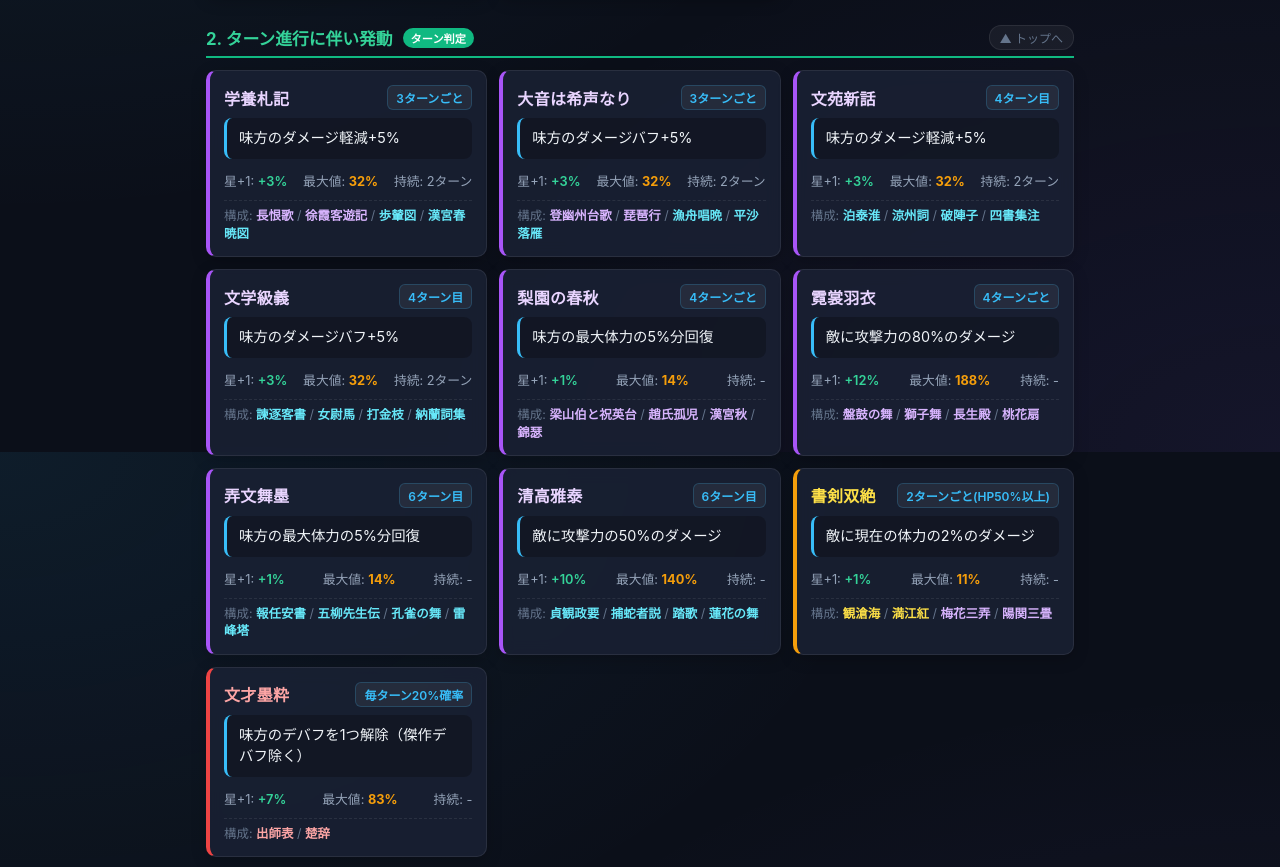
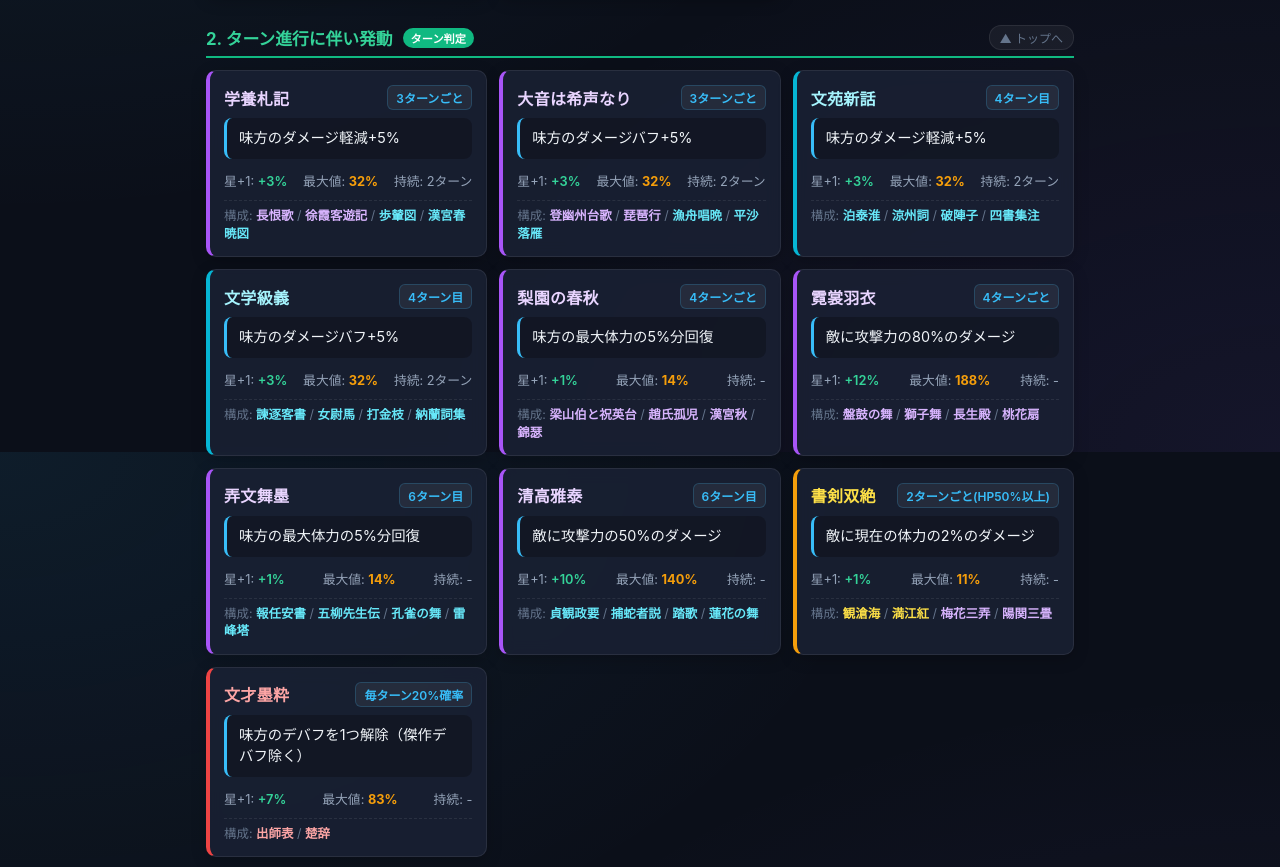
Before and after one commit to astronoka2030/moman-kessaku, a plain HTML site: page index.html in a window 1280 px wide. Shown: the part 1148-2015 px from the top of the page. Drawn offline with Linux system fonts and the light colour scheme.

Commit message:
index.html の更新

```diff
--- a/index.html
+++ b/index.html
@@ -358,8 +358,8 @@ const phaseData = [
         items: [
             { name: "学養札記", rarity: "purple", timing: "3ターンごと", effect: "味方のダメージ軽減+5%", starAdd: "+3%", max: "32%", duration: "2ターン", items: [{ name: "長恨歌", color: "purple" }, { name: "徐霞客遊記", color: "purple" }, { name: "歩輦図", color: "cyan" }, { name: "漢宮春暁図", color: "cyan" }] },
             { name: "大音は希声なり", rarity: "purple", timing: "3ターンごと", effect: "味方のダメージバフ+5%", starAdd: "+3%", max: "32%", duration: "2ターン", items: [{ name: "登幽州台歌", color: "purple" }, { name: "琵琶行", color: "purple" }, { name: "漁舟唱晩", color: "cyan" }, { name: "平沙落雁", color: "cyan" }] },
-            { name: "文苑新話", rarity: "purple", timing: "4ターン目", effect: "味方のダメージ軽減+5%", starAdd: "+3%", max: "32%", duration: "2ターン", items: [{ name: "泊泰淮", color: "cyan" }, { name: "涼州詞", color: "cyan" }, { name: "破陣子", color: "cyan" }, { name: "四書集注", color: "cyan" }] },
-            { name: "文学級義", rarity: "purple", timing: "4ターン目", effect: "味方のダメージバフ+5%", starAdd: "+3%", max: "32%", duration: "2ターン", items: [{ name: "諫逐客書", color: "cyan" }, { name: "女尉馬", color: "cyan" }, { name: "打金枝", color: "cyan" }, { name: "納蘭詞集", color: "cyan" }] },
+            { name: "文苑新話", rarity: "cyan", timing: "4ターン目", effect: "味方のダメージ軽減+5%", starAdd: "+3%", max: "32%", duration: "2ターン", items: [{ name: "泊泰淮", color: "cyan" }, { name: "涼州詞", color: "cyan" }, { name: "破陣子", color: "cyan" }, { name: "四書集注", color: "cyan" }] },
+            { name: "文学級義", rarity: "cyan", timing: "4ターン目", effect: "味方のダメージバフ+5%", starAdd: "+3%", max: "32%", duration: "2ターン", items: [{ name: "諫逐客書", color: "cyan" }, { name: "女尉馬", color: "cyan" }, { name: "打金枝", color: "cyan" }, { name: "納蘭詞集", color: "cyan" }] },
             { name: "梨園の春秋", rarity: "purple", timing: "4ターンごと", effect: "味方の最大体力の5%分回復", starAdd: "+1%", max: "14%", duration: "-", items: [{ name: "梁山伯と祝英台", color: "purple" }, { name: "趙氏孤児", color: "purple" }, { name: "漢宮秋", color: "purple" }, { name: "錦瑟", color: "purple" }] },
             { name: "霓裳羽衣", rarity: "purple", timing: "4ターンごと", effect: "敵に攻撃力の80%のダメージ", starAdd: "+12%", max: "188%", duration: "-", items: [{ name: "盤鼓の舞", color: "purple" }, { name: "獅子舞", color: "purple" }, { name: "長生殿", color: "purple" }, { name: "桃花扇", color: "purple" }] },
             { name: "弄文舞墨", rarity: "purple", timing: "6ターン目", effect: "味方の最大体力の5%分回復", starAdd: "+1%", max: "14%", duration: "-", items: [{ name: "報任安書", color: "cyan" }, { name: "五柳先生伝", color: "cyan" }, { name: "孔雀の舞", color: "cyan" }, { name: "雷峰塔", color: "cyan" }] },
```
